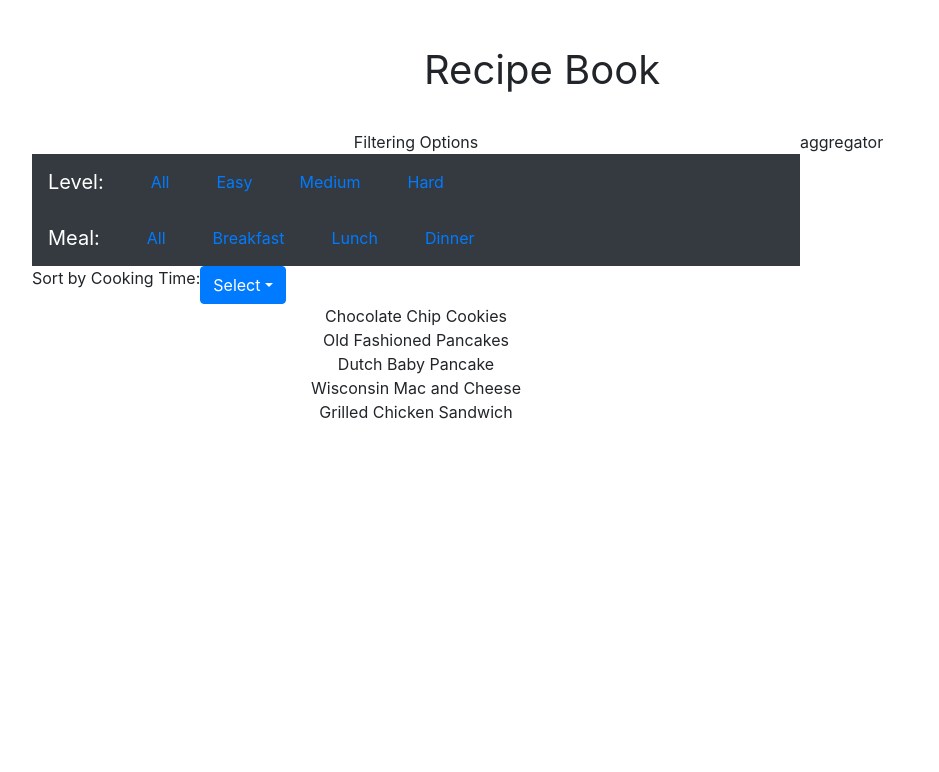
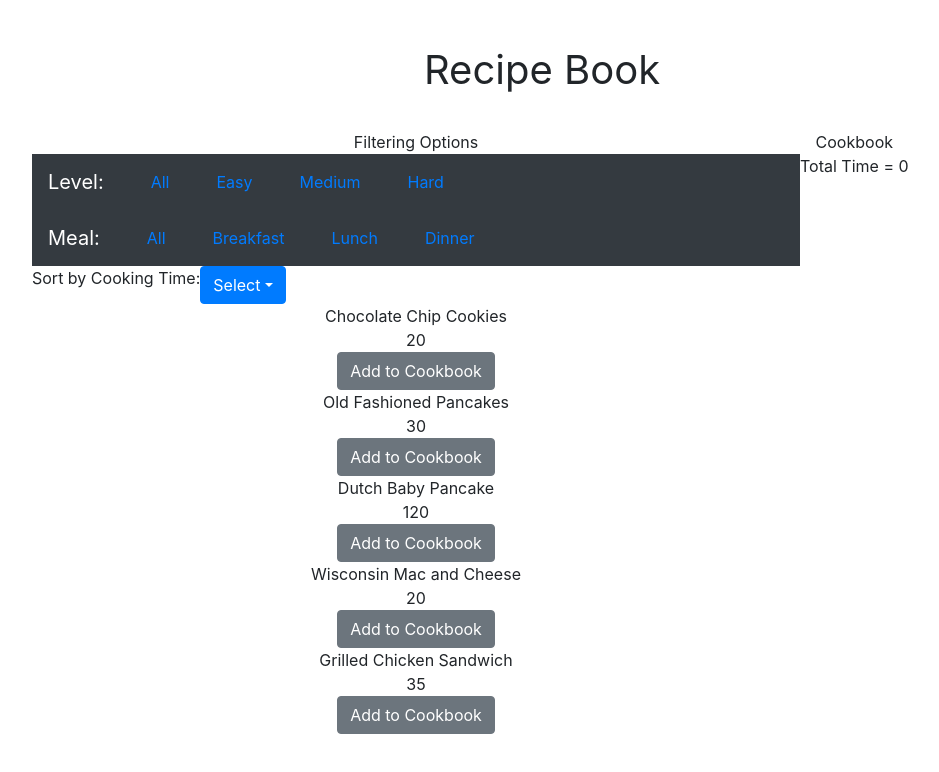
Before and after one commit to anika-ahluwalia/development-playlists, a React (Create React App) app: page / in a window 1280 px wide. Shown: the top 772 px of the page, without its empty margins (98-1037 px from the left). Built offline with nearby package versions, Linux system fonts and the light colour scheme.

Commit message:
most of the logic should be there now

```diff
--- a/src/App.jsx
+++ b/src/App.jsx
@@ -2,6 +2,7 @@ import './App.css';
 import React from 'react';
 import FilteredList from './FilteredList';
 import 'bootstrap/dist/css/bootstrap.min.css';
+import Cookbook from './Cookbook';
 
 export default class App extends React.Component {
 
@@ -26,10 +27,11 @@ export default class App extends React.Component {
         meal: "Lunch", level: "Medium"},
     ]
 
-    // var randomColor = require('randomcolor');
-    // this.state = {
-    //   colors: [randomColor(), randomColor(), randomColor(), randomColor(), randomColor()],
-    // };
+    this.state = {
+      cookbook: [],
+    };
+
+    this.totalTime = 0;
   }
 
   // refreshColor = (color) => {
@@ -44,6 +46,25 @@ export default class App extends React.Component {
   //   this.setState({ colors });
   // }
 
+  addToCookbook = (recipe) => {
+    var cookbook = this.state.cookbook;
+    if (!cookbook.includes(recipe)){
+      cookbook.push(recipe);
+    }
+    this.totalTime += recipe.time;
+    this.setState({ cookbook });
+  }
+
+  removeFromCookbook = (recipe) => {
+    var cookbook = this.state.cookbook;
+    if (cookbook.includes(recipe)) {
+      const index = cookbook.indexOf(recipe);
+      cookbook.splice(index, index + 1);
+    }
+    this.totalTime -= recipe.time;
+    this.setState({ cookbook });
+  }
+
 
   render(){
     return (
@@ -52,10 +73,10 @@ export default class App extends React.Component {
         <div className="app-container">
           <div className="left-side">
             <div> Filtering Options </div>
-            <FilteredList list={this.recipesList} />
+            <FilteredList list={this.recipesList} addToCookbook={this.addToCookbook} />
           </div>
           <div className="right-side">
-            <div>aggregator</div>
+            <Cookbook list={this.state.cookbook} removeFromCookbook={this.removeFromCookbook} totalTime={this.totalTime}/>
           </div>
         </div>
 
--- /dev/null
+++ b/src/Cookbook.jsx
@@ -0,0 +1,20 @@
+import './App.css';
+import React from 'react';
+import CookbookCard from './CookbookCard';
+
+export default class Cookbook extends React.Component {
+
+  constructor(props){
+    super(props);
+  }
+
+  render(){
+    return (
+        <div className="cookbook">
+            <div>Cookbook</div>
+            <div>{this.props.list.map(item => <CookbookCard recipe={item} removeFromCookbook={this.props.removeFromCookbook}/>)}</div>
+            <div>Total Time = {this.props.totalTime}</div>
+        </div>
+    );
+  }
+}
--- /dev/null
+++ b/src/CookbookCard.jsx
@@ -0,0 +1,24 @@
+import './App.css';
+import React from 'react';
+import Button from 'react-bootstrap/Button'
+
+export default class CookbookCard extends React.Component {
+
+    constructor(props){
+      super(props);
+    }
+
+    removeFromCookbook = () => {
+      this.props.removeFromCookbook(this.props.recipe);
+    }
+
+    render(){
+      return (
+        <div className="recipe-card">
+            <div>{this.props.recipe.title}</div>
+            <div>{this.props.recipe.time}</div>
+            <Button variant="secondary" onClick={this.removeFromCookbook}>Remove from Cookbook</Button>
+        </div>
+      );
+    }
+  }
--- a/src/DisplayList.jsx
+++ b/src/DisplayList.jsx
@@ -12,7 +12,7 @@ export default class DisplayList extends React.Component {
     return (
       <div className="display-list">
           <div>
-                {this.props.list.map(item => <RecipeCard recipe={item}/>)}
+                {this.props.list.map(item => <RecipeCard recipe={item} addToCookbook={this.props.addToCookbook}/>)}
             </div>
         </div>
     );
--- a/src/FilteredList.jsx
+++ b/src/FilteredList.jsx
@@ -110,7 +110,8 @@ export default class FilteredList extends React.Component {
                     </Dropdown.Menu>
                 </Dropdown>
             </div>
-            <DisplayList list={this.props.list.filter(item => this.matchesFilterMeal(item) && this.matchesFilterLevel(item) ? true : false).sort(this.sortTime)} />
+            <DisplayList list={this.props.list.filter(item => this.matchesFilterMeal(item) && this.matchesFilterLevel(item) ? true : false).sort(this.sortTime)}
+                addToCookbook={this.props.addToCookbook}/>
         </div>
         );
     }
--- a/src/RecipeCard.jsx
+++ b/src/RecipeCard.jsx
@@ -1,10 +1,15 @@
 import './App.css';
 import React from 'react';
+import Button from 'react-bootstrap/Button'
 
 export default class RecipeCard extends React.Component {
 
     constructor(props){
       super(props);
+    }
+
+    addToCookbook = () => {
+      this.props.addToCookbook(this.props.recipe);
     }
 
     render(){
@@ -17,6 +22,8 @@ export default class RecipeCard extends React.Component {
             <div>Recipe Photo</div> */}
             {/* <img src="https://cdn.sallysbakingaddiction.com/wp-content/uploads/2012/08/chocolate-chip-cookies-1.jpg"/> */}
             <div>{this.props.recipe.title}</div>
+            <div>{this.props.recipe.time}</div>
+            <Button variant="secondary" onClick={this.addToCookbook}>Add to Cookbook</Button>
         </div>
       );
     }
```
Lines whose indentation alone changed are shown as unchanged.
